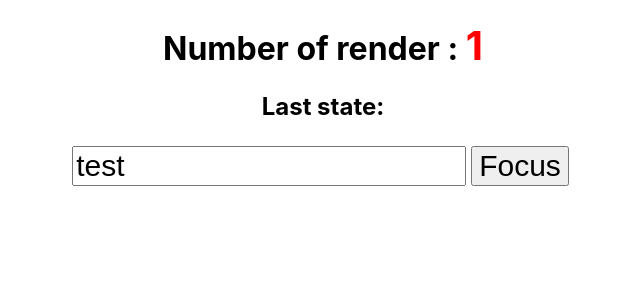
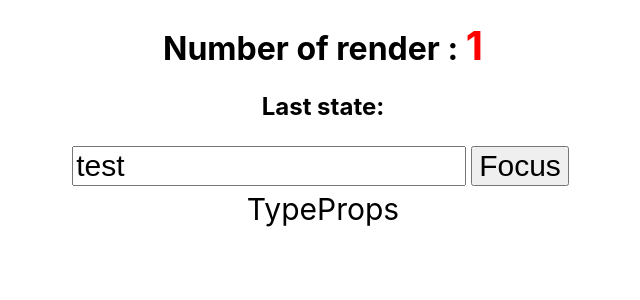
Before and after one commit to freshjsoftd/onl-js-pd2023-1-hooks-learning, a React (Create React App) app: page / in a window 1280 px wide. Shown: the top 300 px of the page, without its empty margins (317-957 px from the left). Built offline with nearby package versions, Linux system fonts and the light colour scheme.

Commit message:
Add code to explain PropTypes

```diff
--- a/src/App.js
+++ b/src/App.js
@@ -1,5 +1,6 @@
 import React, { useEffect, useRef, useState } from 'react';
 import './App.css'
+import TypeProps from './components/TypeProps';
 
 // let rCount = 1;
 
@@ -14,7 +15,7 @@ function App() {
 
   useEffect(() => {
     rCount.current++;
-    console.log(fieldRef.current.value);
+    // console.log(fieldRef.current.value);
   })
 
   useEffect(() => {
@@ -33,6 +34,12 @@ function App() {
           value={test}
           />
       <button onFocus={handlerFocus}>Focus</button>
+      <TypeProps
+        count={rCount.current}
+        func={() => console.log('functionProp')}
+        // string={'It is string'}
+        bool={true}
+      />
     </div>
   )
 }
--- /dev/null
+++ b/src/components/TypeProps.js
@@ -0,0 +1,37 @@
+import React from 'react';
+import PropTypes from 'prop-types';
+
+const styles = {
+  fontSize: '30px',
+  cursor: 'pointer',
+}
+
+function TypeProps({func, count, string, bool}) {
+
+  const log = () => {
+    console.log(`${string}`);
+  }
+
+  return (
+    <div
+      className='prop-types'
+      style={styles}
+      onClick={log}
+      >
+      TypeProps
+      </div>
+  )
+}
+
+TypeProps.propTypes = {
+  func: PropTypes.func,
+  count: PropTypes.number.isRequired,
+  string: PropTypes.string,
+  bool: PropTypes.bool,
+}
+
+TypeProps.defaultProps = {
+  string: 'Hello'
+}
+
+export default TypeProps;
```
